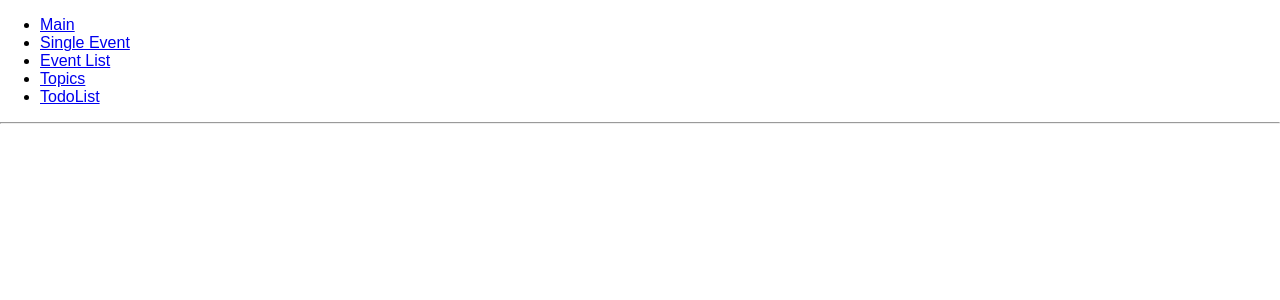
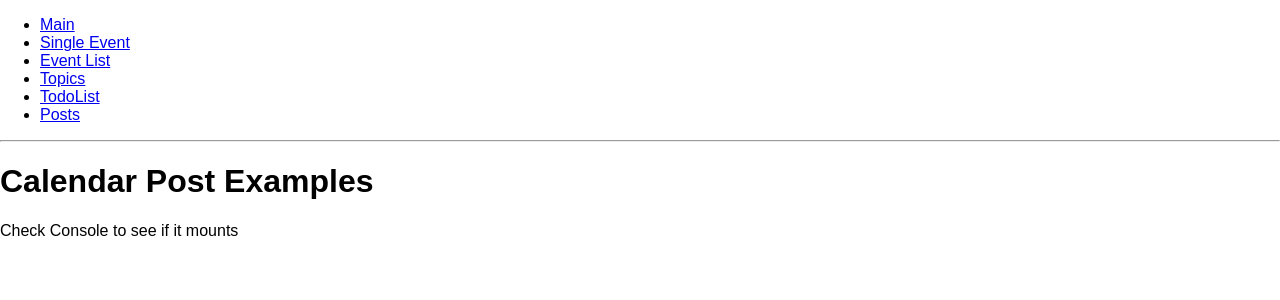
Before and after one commit to ericeoeur/out-reach-austin, a React (Create React App) app: page /posts in a window 1280 px wide. Shown: the top 300 px of the page. Built offline with nearby package versions, Linux system fonts and the light colour scheme.

Commit message:
This is the latest file with the routes and the post component working (still in development, though).

```diff
--- a/src/App.js
+++ b/src/App.js
@@ -15,6 +15,7 @@ import TodoList from './container/todoList';
 import Main from './container/Main';
 import SingleEvent from './container/SingleEvent';
 import EventList from './container/EventList';
+import Posts from "./container/Posts";
 
 
 //Set up your routes
@@ -62,6 +63,7 @@ const Routes = () => (
         <li><Link to="/eventlist">Event List</Link></li>
         <li><Link to="/topics">Topics</Link></li>
         <li><Link to="/todolist">TodoList</Link></li>
+        <li><Link to="/posts">Posts</Link></li>
 
       </ul>
 
@@ -71,6 +73,7 @@ const Routes = () => (
       <Route path="/event" component={SingleEvent}/>
       <Route path="/eventlist" component={EventList}/>
       <Route path="/todolist" component={TodoList}/>
+      <Route path="/posts" component={Posts}/>
 
     </div>
   </Router>
--- a/src/container/Main.js
+++ b/src/container/Main.js
@@ -1,8 +1,6 @@
 import React from 'react';
 import { Link } from 'react-router-dom';
 var createReactClass = require('create-react-class');
-
-
 
 const Main = createReactClass({
   render() {
@@ -11,6 +9,7 @@ const Main = createReactClass({
         <h1>
           <Link to="/">Out-Reach-Austin App!</Link>
           <p>This is the main page of the app. Likely the login interface will go here.</p>
+          <p>Create login component using firebase; github, feisbuk and twitter</p>
         </h1>
       </div>
     )
--- /dev/null
+++ b/src/container/Posts.js
@@ -0,0 +1,18 @@
+import React, { Component } from 'react'
+
+class Posts extends Component {
+  componentWillMount() {
+    console.log("123 yup this component did mount");
+  }
+  render() {
+    return (
+      <div>
+        <h1>Calendar Post Examples</h1>
+        <p>Check Console to see if it mounts</p>
+      </div>
+    )
+  }
+}
+
+
+export default Posts;
```
